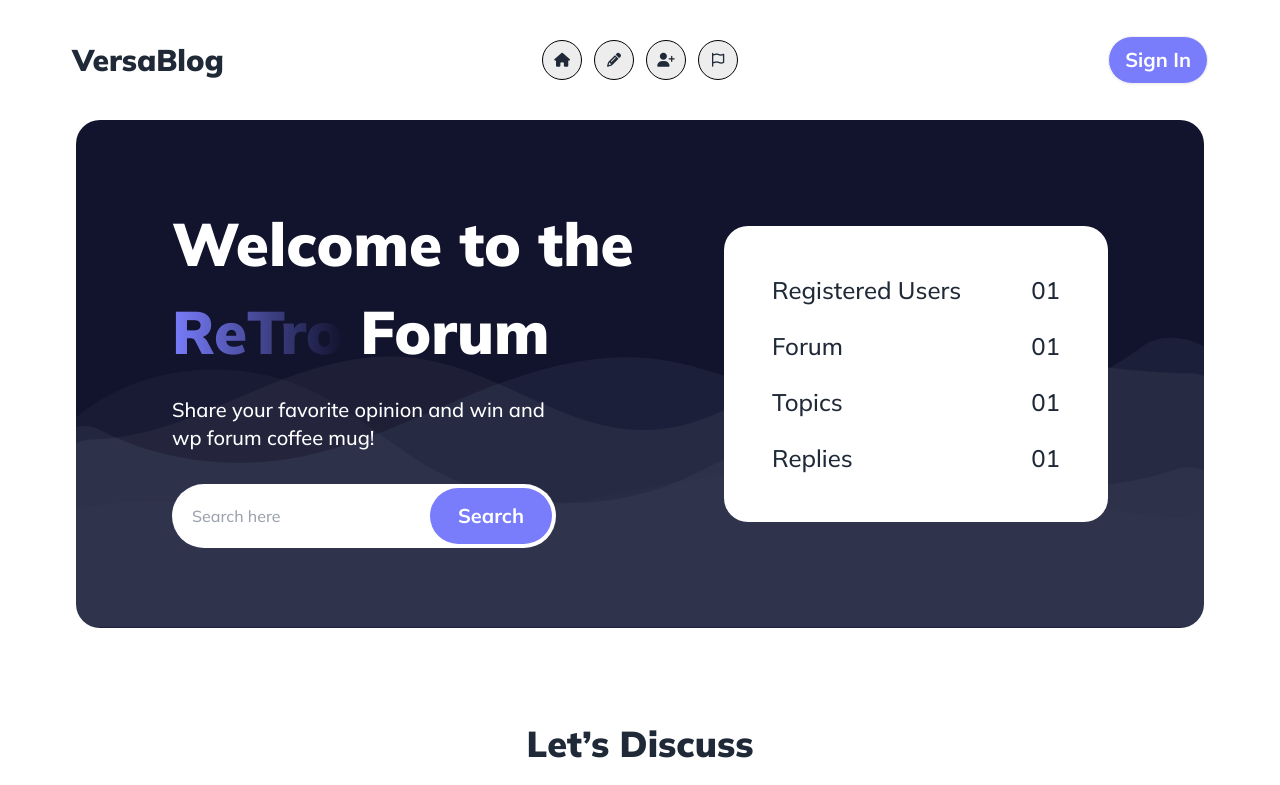
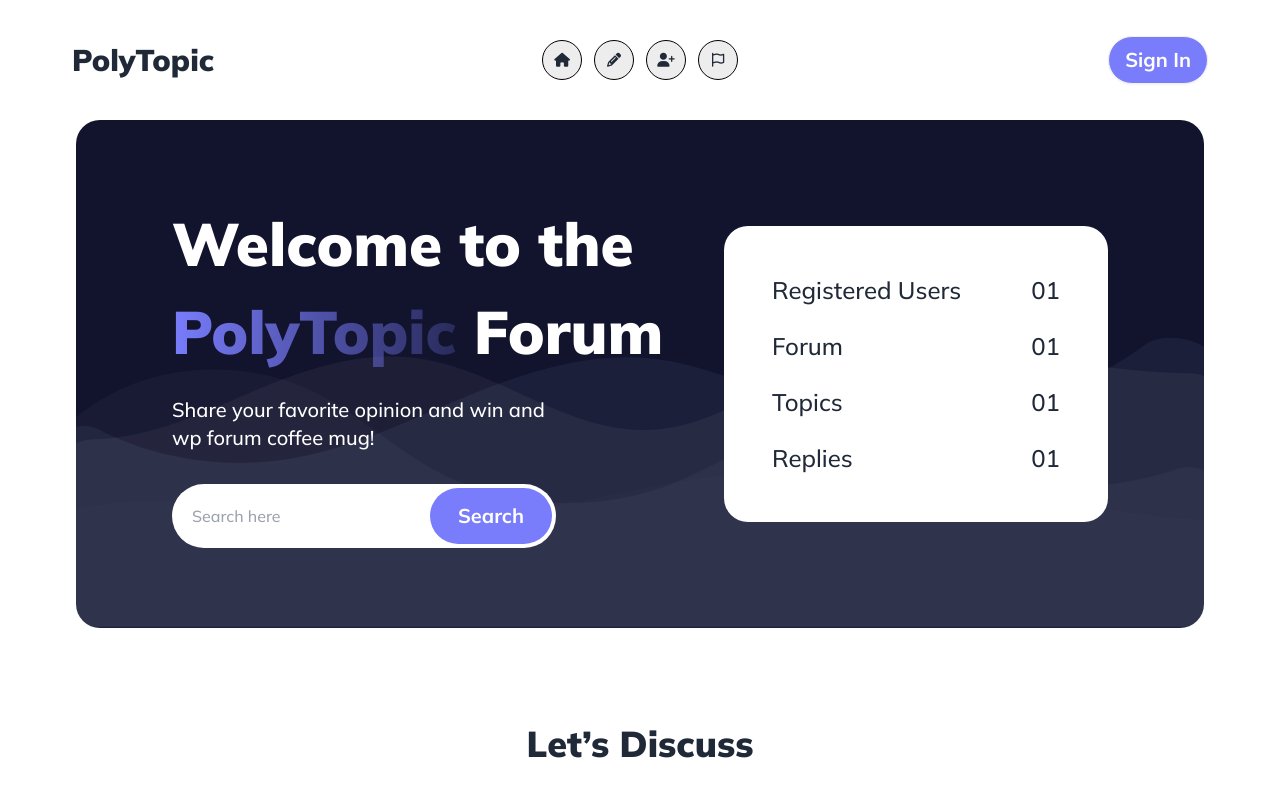
Before and after one commit to rahiInstant/poly-topic, a plain HTML site: page index.html in a window 1280 px wide. Shown: the top 785 px of the page. Drawn offline with nearby package versions, Linux system fonts and the light colour scheme; no server answers.

Commit message:
change the name

```diff
--- a/index.html
+++ b/index.html
@@ -21,7 +21,7 @@
       }
     </style>
     <link rel="shortcut icon" href="./images/microblog (1).svg" type="image/x-icon">
-    <title>VersaBlog</title>
+    <title>PolyTopic</title>
   </head>
   <body class="font-mulish">
     <header class="max-w-6xl mx-auto">
@@ -82,7 +82,7 @@
               </li>
             </ul>
           </div>
-          <a class="text-3xl font-black">VersaBlog</a>
+          <a class="text-3xl font-black">PolyTopic</a>
         </div>
         <div class="navbar-center hidden lg:flex">
           <ul class="menu menu-horizontal px-1 gap-3">
@@ -136,8 +136,8 @@
             >
               Welcome to the
               <span
-                class="bg-gradient-to-r from-[#797DFC] to-[#797dfc02] bg-clip-text text-transparent"
-                >ReTro</span
+                class="bg-gradient-to-r from-[#797DFC] to-[#797dfc3a] bg-clip-text text-transparent"
+                >PolyTopic</span
               >
               Forum
             </h1>
@@ -281,9 +281,9 @@
       class="mt-10 lg:mt-24 bg-[#12132D0D] px-12 lg:px-[250px] py-8 lg:py-[100px]"
     >
       <div class="flex flex-col items-center text-center">
-        <h1 class="text-4xl font-black text-[#12132D]">VersaBlog</h1>
+        <h1 class="text-4xl font-black text-[#12132D]">PolyTopic</h1>
         <h3 class="mt-4 lg:w-1/2">
-          VersaBlog : Where Laughs, Code, and Passions Collide! Explore diverse
+          PolyTopic: Where Laughs, Code, and Passions Collide! Explore diverse
           blogs on comedy, coding, hobbies, and more.
         </h3>
         <div class="flex gap-6 text-2xl mt-8 mb-12">
```
